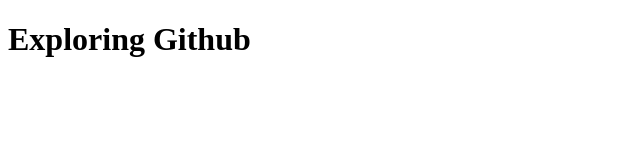
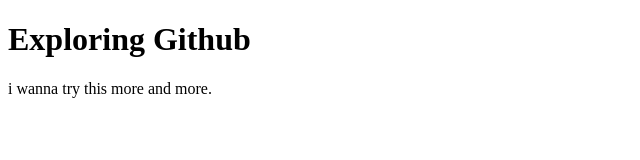
Before and after one commit to runajr093/my-second-github, a plain HTML site: page index.html in a window 1280 px wide. Shown: the whole page, without its empty margins (0-640 px from the left). Drawn offline with Linux system fonts and the light colour scheme.

Commit message:
updated the html file

```diff
--- a/index.html
+++ b/index.html
@@ -7,5 +7,6 @@
 </head>
 <body>
     <h1>Exploring Github</h1>
+    i wanna try this more and more.
 </body>
 </html>
```
